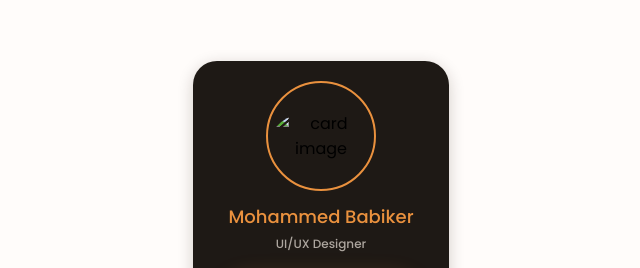
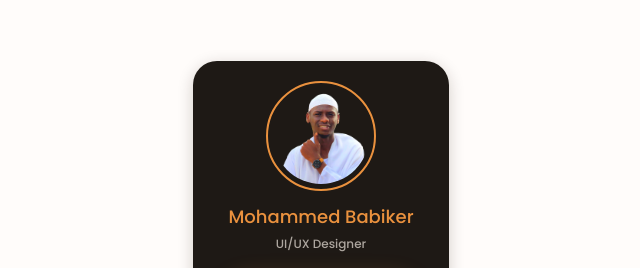
Before and after one commit to mohammedbabiker/card-informations-socials, a plain HTML site: page index.html in a window 1280 px wide. Shown: the part 218-486 px from the top of the page, without its empty margins (319-959 px from the left). Drawn offline with nearby package versions, Linux system fonts and the light colour scheme; the site is published under a folder, as on GitHub Pages, so addresses that start at the root find nothing.

Commit message:
Update index.html

```diff
--- a/index.html
+++ b/index.html
@@ -20,7 +20,7 @@
         <div class="container">
             <div class="card">
                 <div class="card__border">
-                    <img src="/assets/img/perfil2.png" alt="card image" class="card__img">
+                    <img src="assets/img/perfil2.png" alt="card image" class="card__img">
                 </div>
 
                 <h3 class="card__name">Mohammed Babiker</h3>
```
